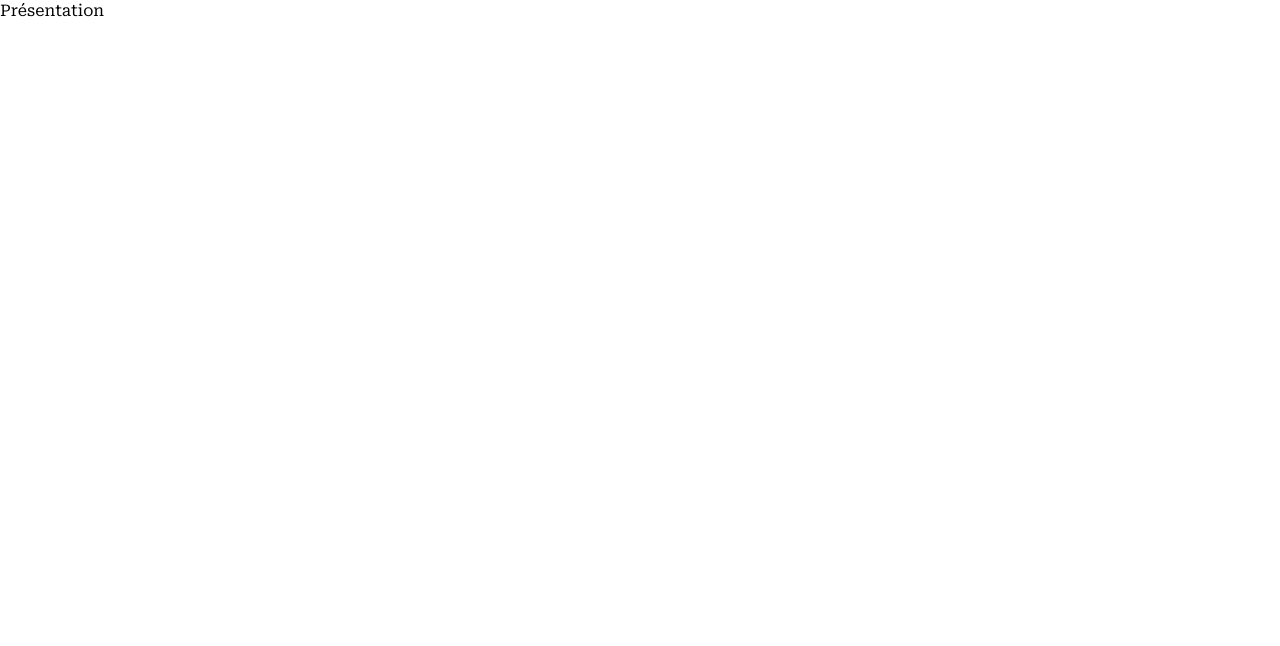
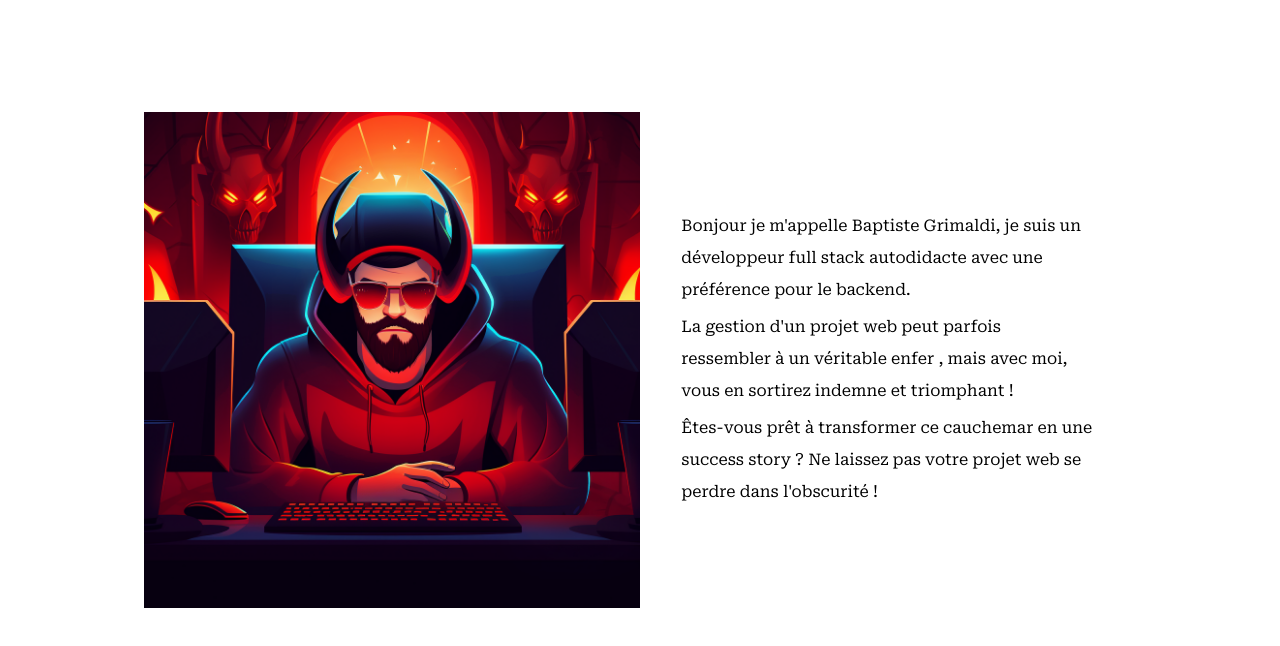
Before and after one commit to BaptisteGrimaldi/portefolioNextJs, a Next.js app: page /presentation in a window 1280 px wide. Shown: the top 646 px of the page. Built offline with nearby package versions, Linux system fonts and the light colour scheme.

Commit message:
debut pres

```diff
--- a/src/app/presentation/page.tsx
+++ b/src/app/presentation/page.tsx
@@ -1,6 +1,23 @@
+import Image from 'next/image'
+
 export default function Presentation() {
     return (
-        <div>
-            <p>Présentation</p>
+        <div className='flex h-3/6 mt-28 px-36'>
+            <div className='w-6/12 flex justify-center'>
+                <Image
+                    src="/moiMidJourney.png"
+                    alt="Description de l'image"
+                    width={500}
+                    height={500}
+                  />
+            </div>
+
+            <div className='w-6/12 flex justify-center items-center'>
+                <div className='w-10/12 h-3/5 leading-8 flex flex-col justify-between'>
+                    <p>Bonjour je m&apos;appelle Baptiste Grimaldi, je suis un développeur full stack autodidacte avec une préférence pour le backend. </p>
+                    <p>La gestion d&apos;un projet web peut parfois ressembler à un véritable enfer , mais avec moi, vous en sortirez indemne et triomphant !</p>
+                    <p>Êtes-vous prêt à transformer ce cauchemar en une success story ? Ne laissez pas votre projet web se perdre dans l&apos;obscurité !</p>
+                </div>
+            </div>
         </div>
     )}
```
